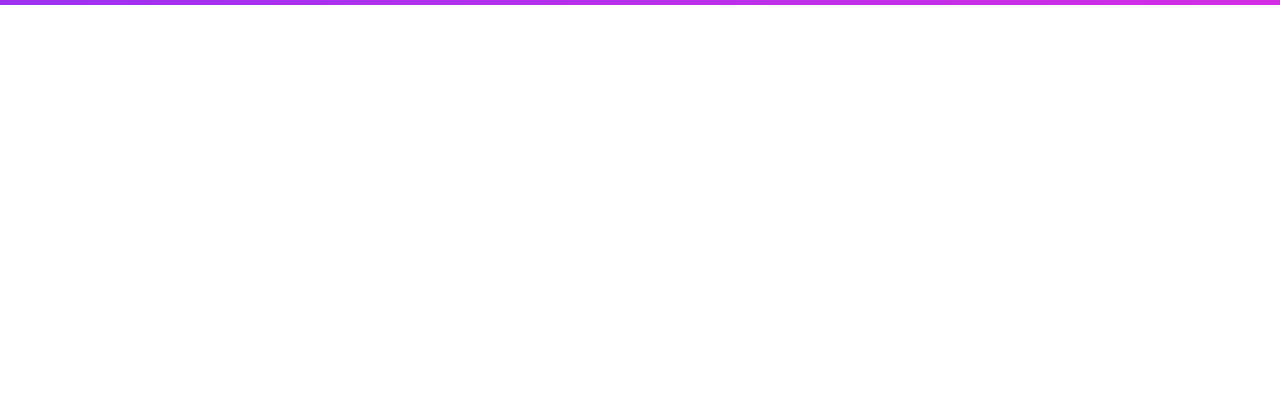
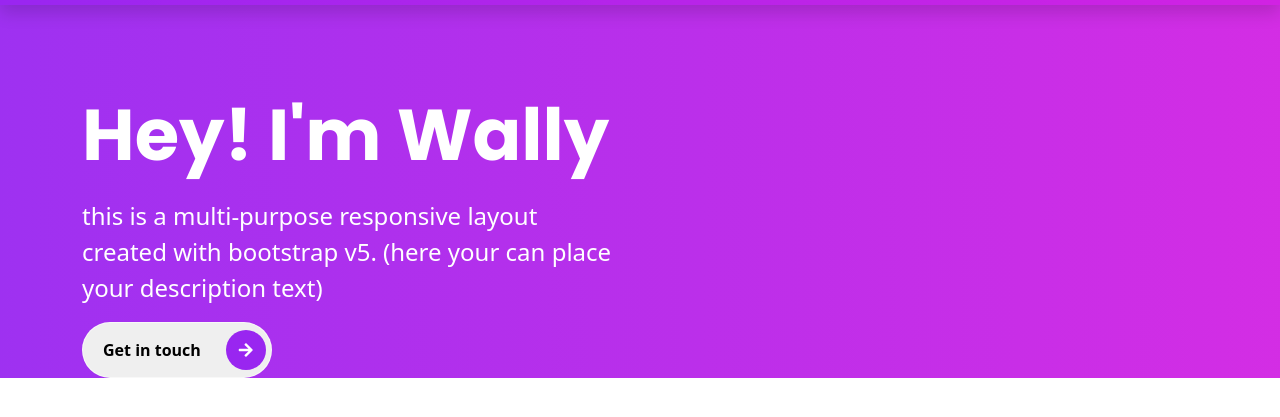
Before and after one commit to upsidedownsloth/sass-boostrap5-portfolio, a website: page index.html in a window 1280 px wide. Shown: the part 71-488 px from the top of the page. Drawn offline with nearby package versions, Linux system fonts and the light colour scheme.

Commit message:
add leff intro section add shadow to NavBar add Poppins fonts

```diff
--- a/index.html
+++ b/index.html
@@ -6,11 +6,12 @@
     <meta name="viewport" content="width=device-width, initial-scale=1">
     <link rel="stylesheet" href="assets/css/style.css">
     <link rel="stylesheet" href="assets/css/fontawesome.css">
+    <link href="https://fonts.googleapis.com/css2?family=Poppins:wght@400;500;600;700;800;900&display=swap" rel="stylesheet">
     <title>Learning Boostrap5 with Sass</title>
 </head>
 <body>
-    <!-- NavBar -->
-    <nav class="navbar navbar-expand-lg navbar-dark menu">
+    <!-- NAV BAR -->
+    <nav class="navbar navbar-expand-lg navbar-dark menu shadow fixed-top">
         <div class="container-fluid">
           <a class="navbar-brand" href="#"><img src="images/logow.png" alt="logo image"></a>
           <button class="navbar-toggler" type="button" data-bs-toggle="collapse" data-bs-target="#navbarNav" aria-controls="navbarNav" aria-expanded="false" aria-label="Toggle navigation">
@@ -49,6 +50,27 @@
         </div>
       </nav>
 
+<!-- INTRO SECTION -->
+      <section id="home" class="intro-section">
+        <div class="container">
+          <div class="row align-items-center text-white">
+            <div class="col-md-6 intros">
+            <h1 class="display-2">
+              <!-- display-2 is a boostrap class  -->
+              <span class="display-2--intro">Hey! I'm Wally</span>
+              <span class="display-2--description lh-base">this is a multi-purpose responsive layout created with bootstrap v5. (here your can place your description text)</span>
+            </h1>
+            <button type="button" class="rounded-pill btn-rounded">Get in touch
+              <span>
+                  <i class="fas fa-arrow-right"></i>
+              </span>
+          </button>
+        </div>
+            <div class="col-md-6 intros"></div>
+          </div>
+        </div>
+      </section>
+
     <!-- Option 1: Bootstrap Bundle with Popper -->
     <script src="https://cdn.jsdelivr.net/npm/bootstrap@5.1.0/dist/js/bootstrap.bundle.min.js" integrity="sha384-U1DAWAznBHeqEIlVSCgzq+c9gqGAJn5c/t99JyeKa9xxaYpSvHU5awsuZVVFIhvj" crossorigin="anonymous"></script>
 </body>
--- a/scss/components/_typography.scss
+++ b/scss/components/_typography.scss
@@ -0,0 +1,20 @@
+@use '../custom' as *;
+@use '../components/mixin' as *;
+
+.display-2 {
+    margin-bottom: 1rem;
+    text-transform: capitalize;
+
+    &--intro {
+        display: inline-block;
+        font-weight: 700;
+        font-family: 'Poppins', sans-serif;
+    }
+
+    &--description {
+        font-size: 1.5rem;
+        display: block;
+        margin-top: 1.2rem;
+        text-transform: none;
+    }
+}
--- a/scss/sections/_intro-section.scss
+++ b/scss/sections/_intro-section.scss
@@ -0,0 +1,9 @@
+@use '../custom' as *;
+@use '../components/mixin' as *;
+
+.intro-section {
+    @include gradient;
+    padding: 10rem 0 0 0;
+    width: 100%;
+    height: 100%;
+}
```
Also changed, not shown: assets/css/style.css, 1 other file.
